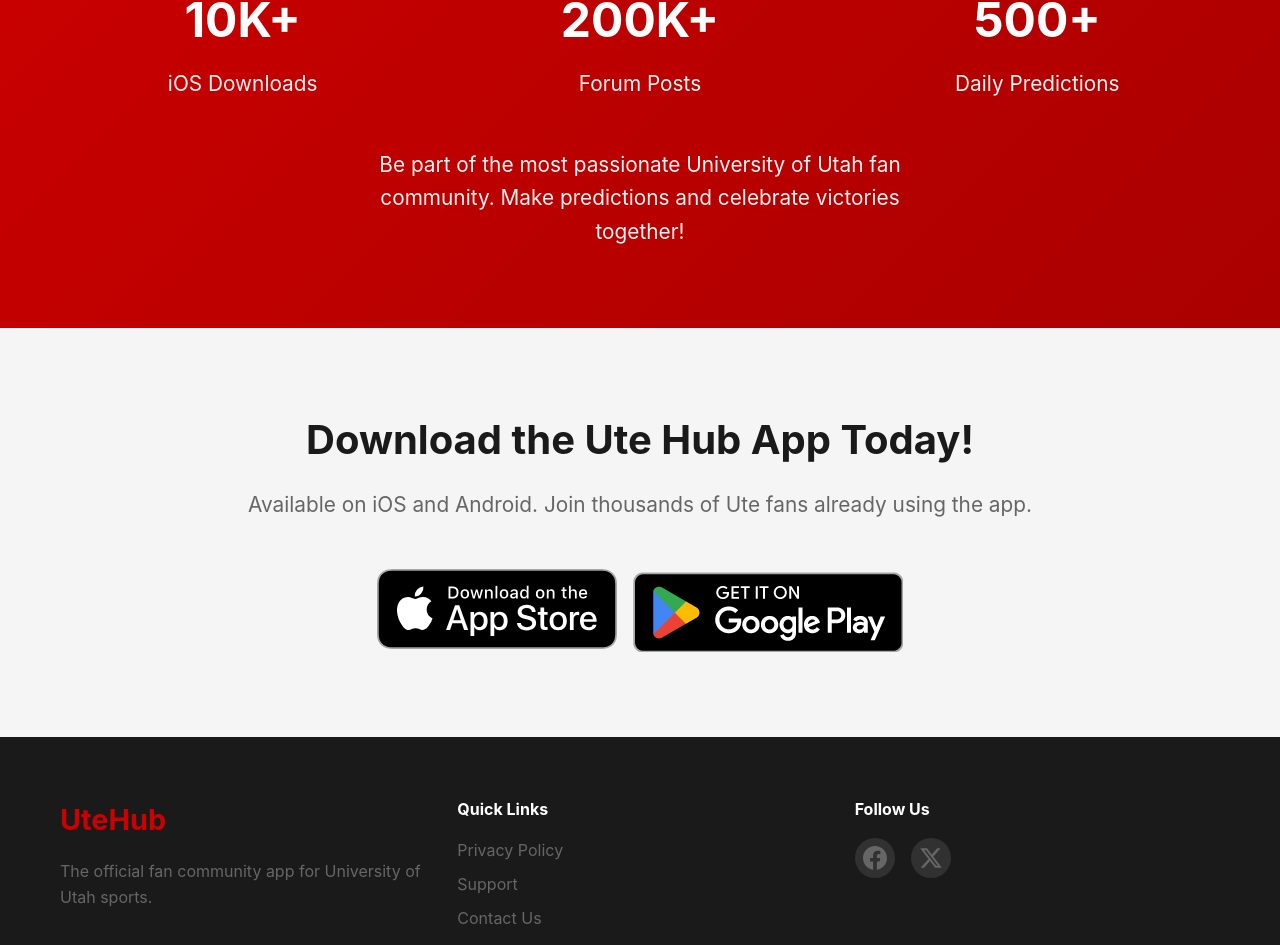
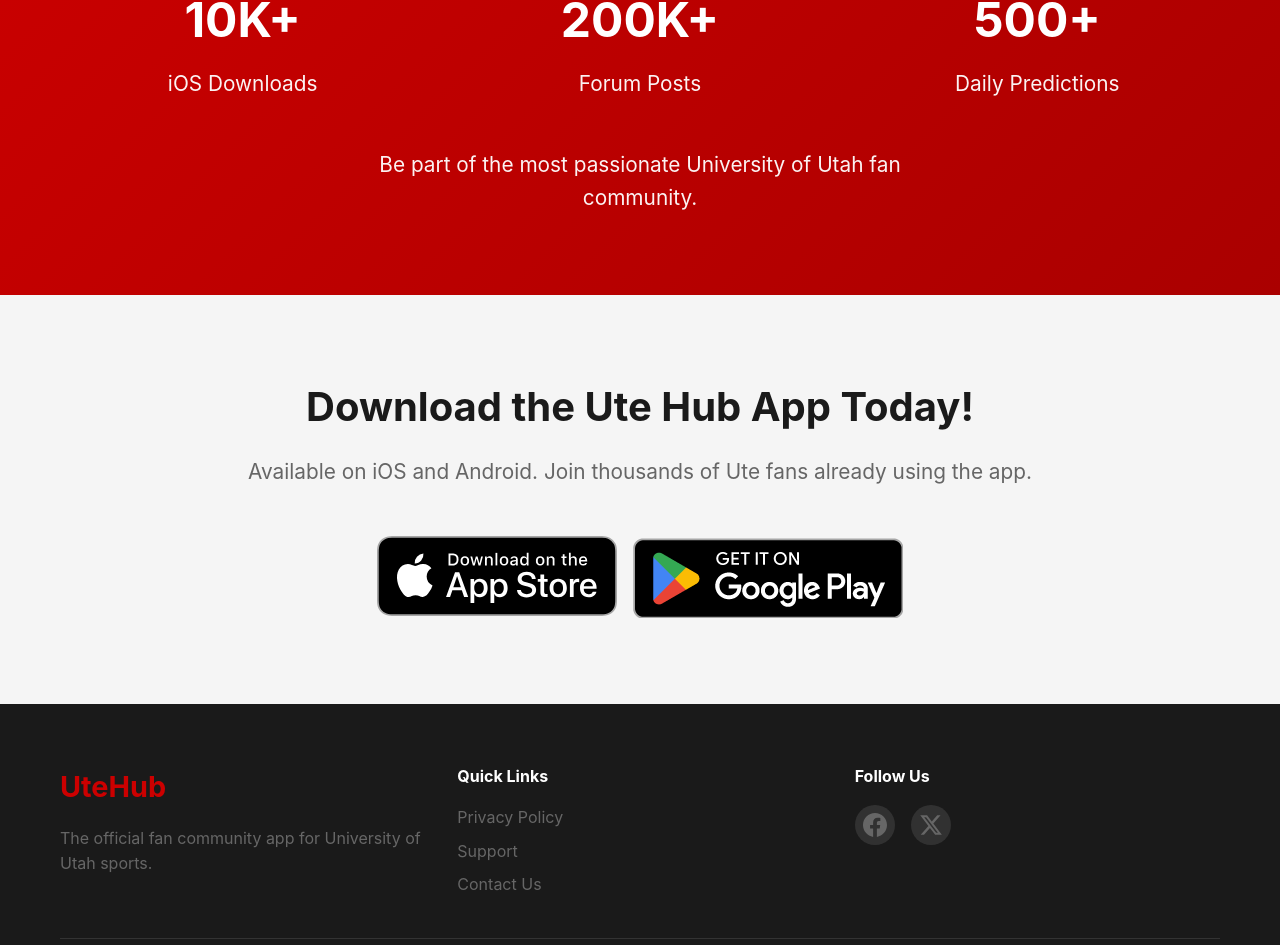
Before and after one commit to tkserver/ute-hub-app-landing-page, a React (Vite) app: page / in a window 1280 px wide. Shown: the part 2082-3027 px from the top of the page. Built offline with nearby package versions, Linux system fonts and the light colour scheme.

Commit message:
Remove make predictions line

```diff
--- a/src/App.jsx
+++ b/src/App.jsx
@@ -147,7 +147,7 @@ function App() {
               <p>Daily Predictions</p>
             </div>
           </div>
-          <p>Be part of the most passionate University of Utah fan community. Make predictions and celebrate victories together!</p>
+          <p>Be part of the most passionate University of Utah fan community.</p>
         </div>
       </section>
 
```
